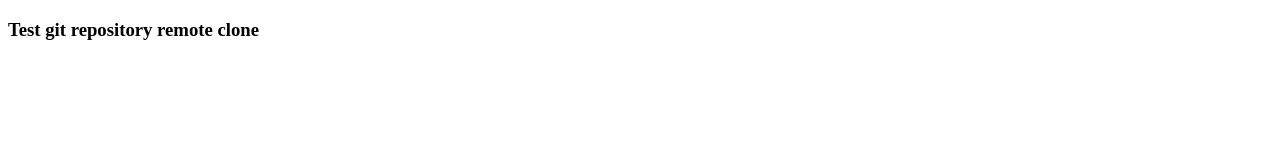
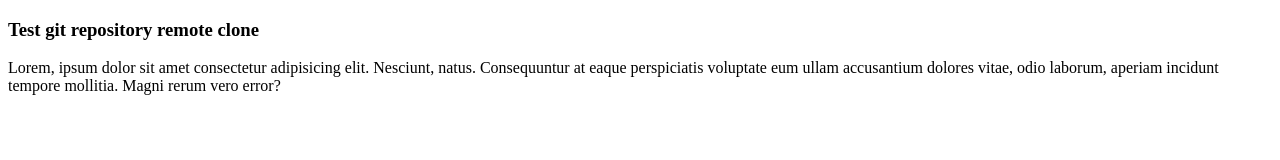
Before and after one commit to kiki-099/wpu-git-test-2, a plain HTML site: page index.html in a window 1280 px wide. Drawn offline with Linux system fonts and the light colour scheme.

Commit message:
menambah paragraf

```diff
--- a/index.html
+++ b/index.html
@@ -7,5 +7,6 @@
 </head>
 <body>
   <h3>Test git repository remote clone</h3>
+  <p>Lorem, ipsum dolor sit amet consectetur adipisicing elit. Nesciunt, natus. Consequuntur at eaque perspiciatis voluptate eum ullam accusantium dolores vitae, odio laborum, aperiam incidunt tempore mollitia. Magni rerum vero error?</p>
 </body>
 </html>
```
